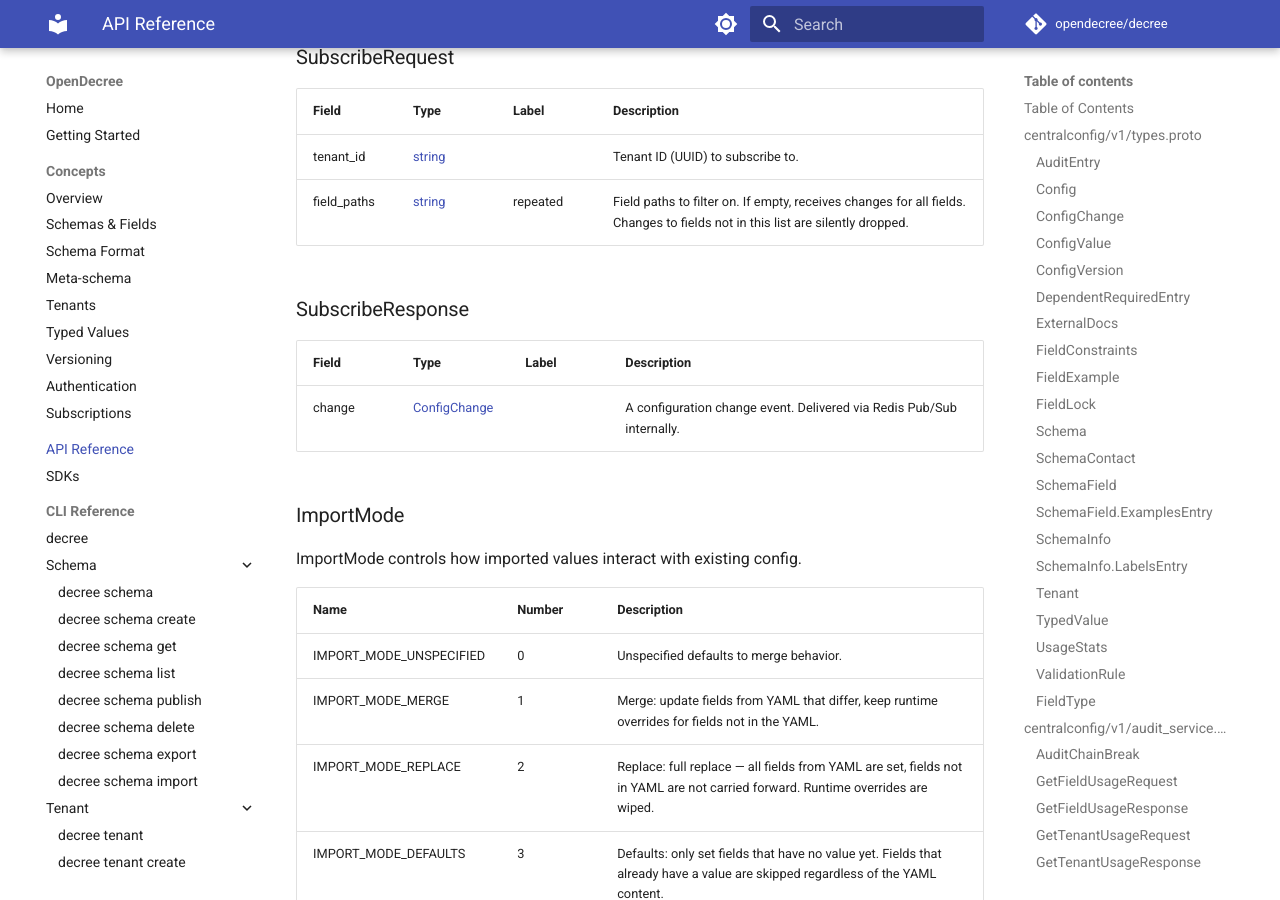
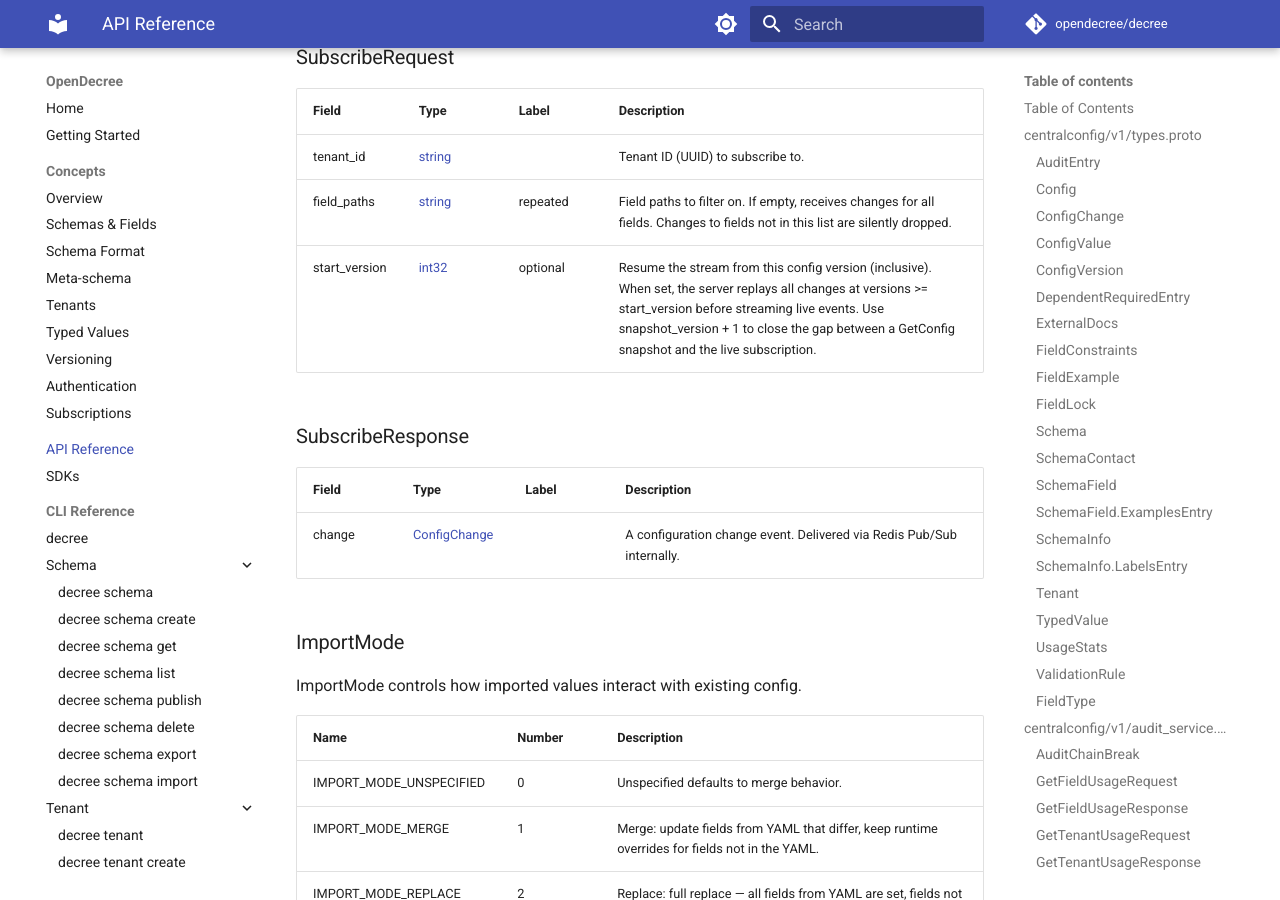
Before and after one commit to opendecree/decree, an MkDocs documentation site: the page built from docs/api/api-reference.md, in a window 1280 px wide and 900 px high, scrolled down 26558 px. Built offline with MkDocs 1.6.1 and Material for MkDocs 9.7.7, drawn with Linux system fonts in a browser that asks for light colours; comment, search, counter and statistics services are not loaded.

Commit message:
docs: regenerate API reference for start_version field
Co-Authored-By: Claude <noreply@anthropic.com>

```diff
--- a/docs/api/api-reference.md
+++ b/docs/api/api-reference.md
@@ -1160,6 +1160,7 @@ FieldUpdate represents a single field change within a SetFields batch.
 | ----- | ---- | ----- | ----------- |
 | tenant_id | [string](#string) |  | Tenant ID (UUID) to subscribe to. |
 | field_paths | [string](#string) | repeated | Field paths to filter on. If empty, receives changes for all fields. Changes to fields not in this list are silently dropped. |
+| start_version | [int32](#int32) | optional | Resume the stream from this config version (inclusive). When set, the server replays all changes at versions &gt;= start_version before streaming live events. Use snapshot_version &#43; 1 to close the gap between a GetConfig snapshot and the live subscription. |
 
 
 
```
